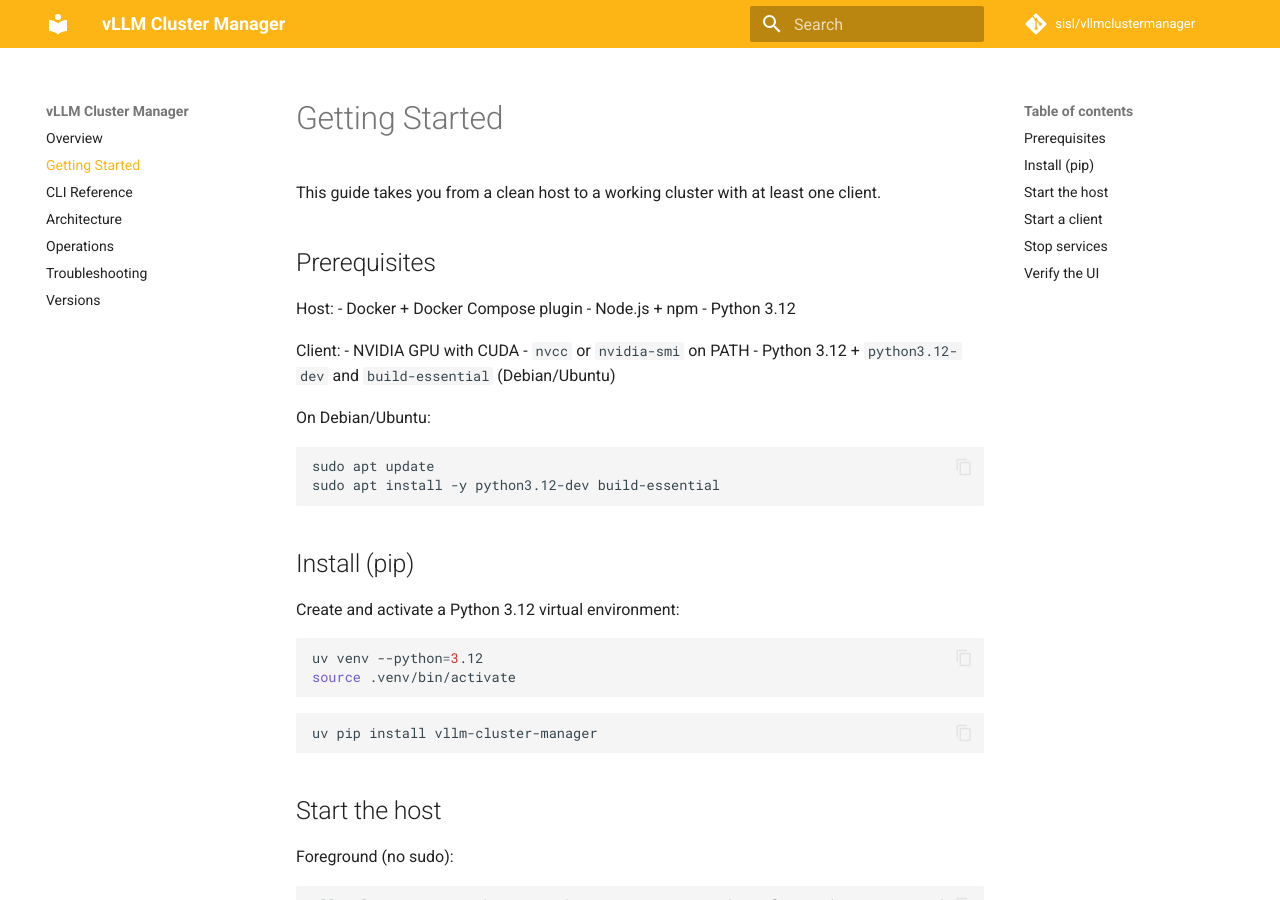
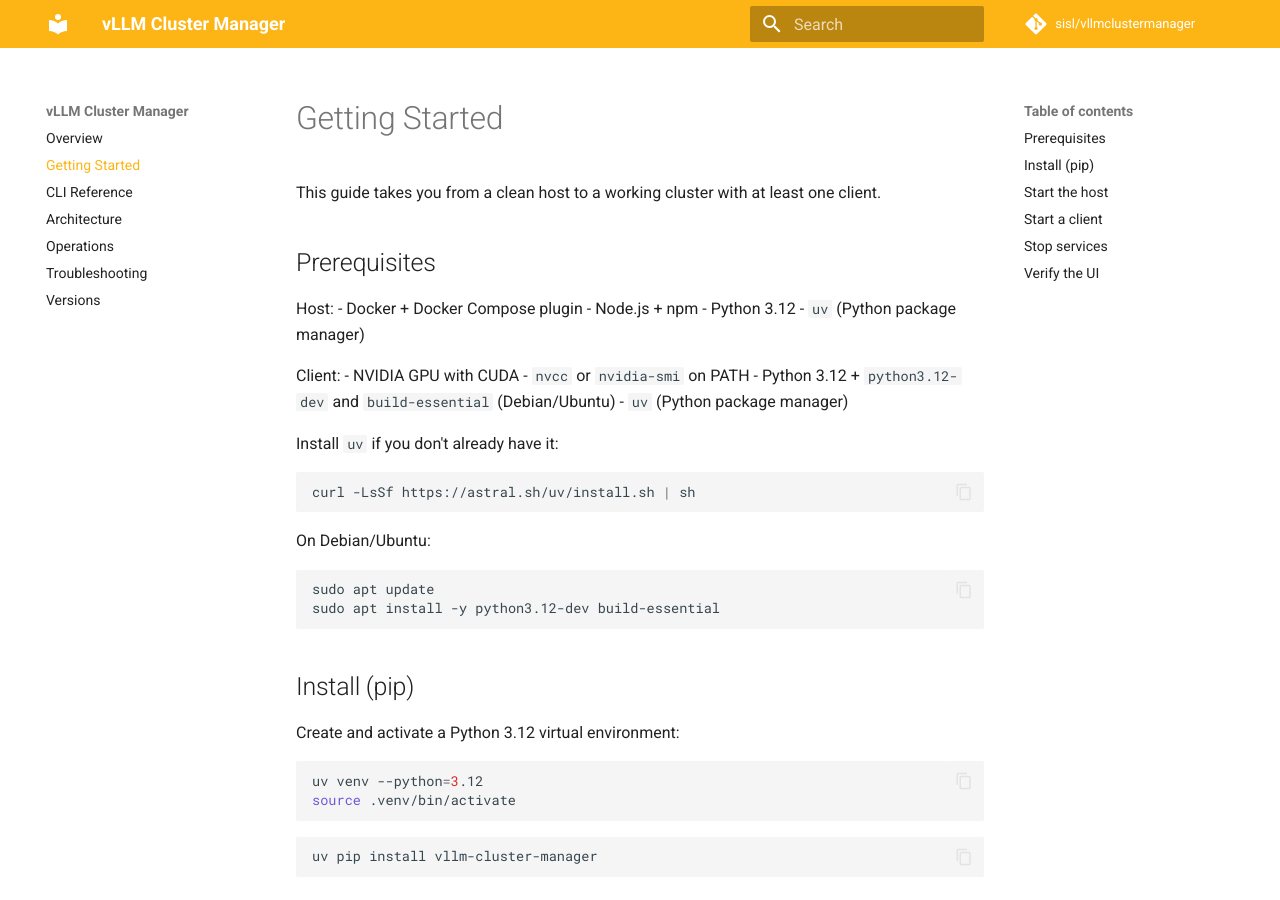
Before and after one commit to sisl/aquila, an MkDocs documentation site: the page built from docs/getting-started.md, in a window 1280 px wide and 900 px high. Built offline with MkDocs 1.6.1 and Material for MkDocs 9.7.7, drawn with Linux system fonts in a browser that asks for light colours; comment, search, counter and statistics services are not loaded.

Commit message:
fixed documentation website bugs

````diff
--- a/docs/getting-started.md
+++ b/docs/getting-started.md
@@ -7,11 +7,18 @@
 - Docker + Docker Compose plugin
 - Node.js + npm
 - Python 3.12
+- `uv` (Python package manager)
 
 Client:
 - NVIDIA GPU with CUDA
 - `nvcc` or `nvidia-smi` on PATH
 - Python 3.12 + `python3.12-dev` and `build-essential` (Debian/Ubuntu)
+- `uv` (Python package manager)
+
+Install `uv` if you don't already have it:
+```bash
+curl -LsSf https://astral.sh/uv/install.sh | sh
+```
 
 On Debian/Ubuntu:
 ```bash
````
